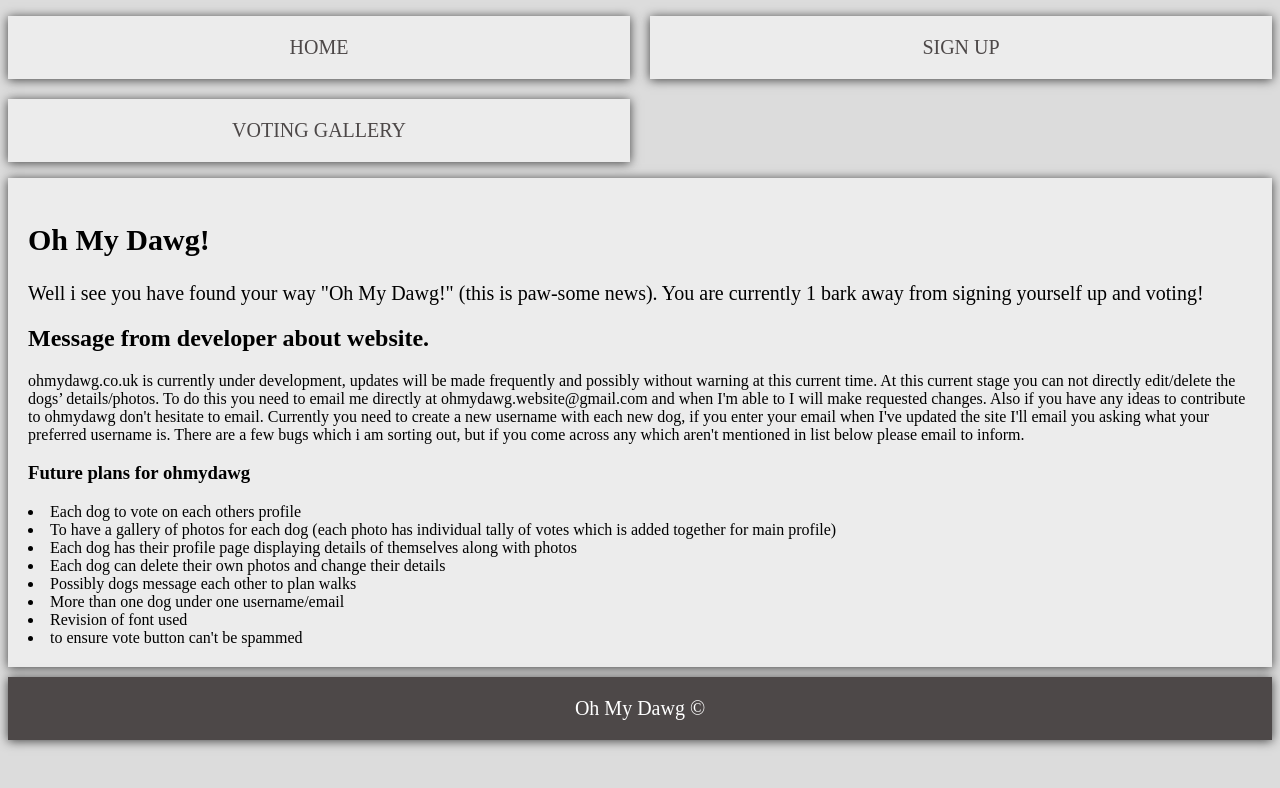
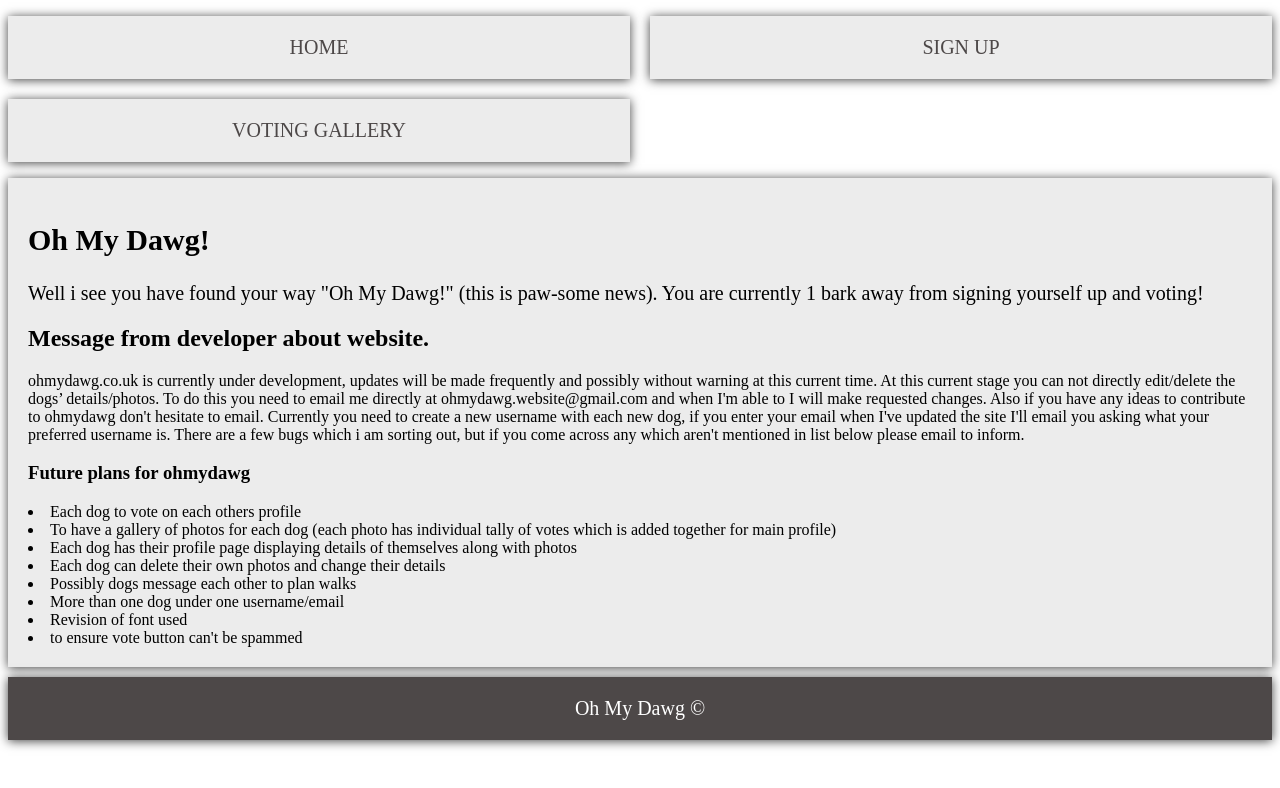
Before and after one commit to Chascript/dogsite, a website: page public/home.html in a window 1280 px wide. Drawn offline with Linux system fonts and the light colour scheme.

Commit message:
css update }

```diff
--- a/public/css/SignUpPage.css
+++ b/public/css/SignUpPage.css
@@ -210,13 +210,13 @@ input[type=text]:hover{
         grid-template-columns: repeat(1,1fr);
     }
 
-    .container{
-        flex-direction: column-reverse;
+    .container {
         justify-content: center;
     }
 
     .img{
         display:none;
+    }
 }
 
 /*Tablets*/
@@ -236,4 +236,4 @@ input[type=text]:hover{
     .poodles-right{
         display: none;
     }
-}
+ }
--- a/public/css/home.css
+++ b/public/css/home.css
@@ -4,11 +4,6 @@
   --dark: #4d4848;
   --primary: #ECECEC;
   --background: #DCDCDC;
-}
-
-body {
-  transition: opacity 2s ease-in;
-  background: var(--background)
 }
 
 /* Navigation Bar */
```
